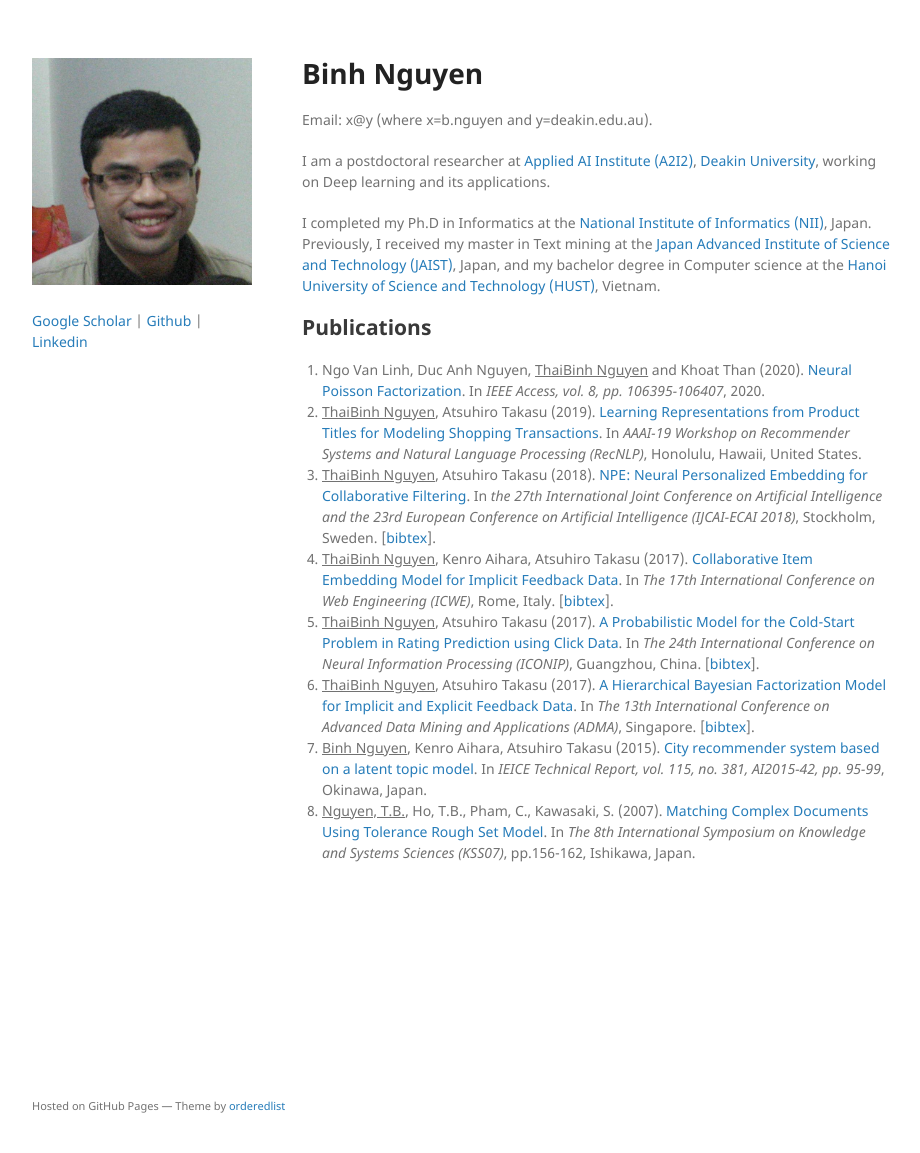
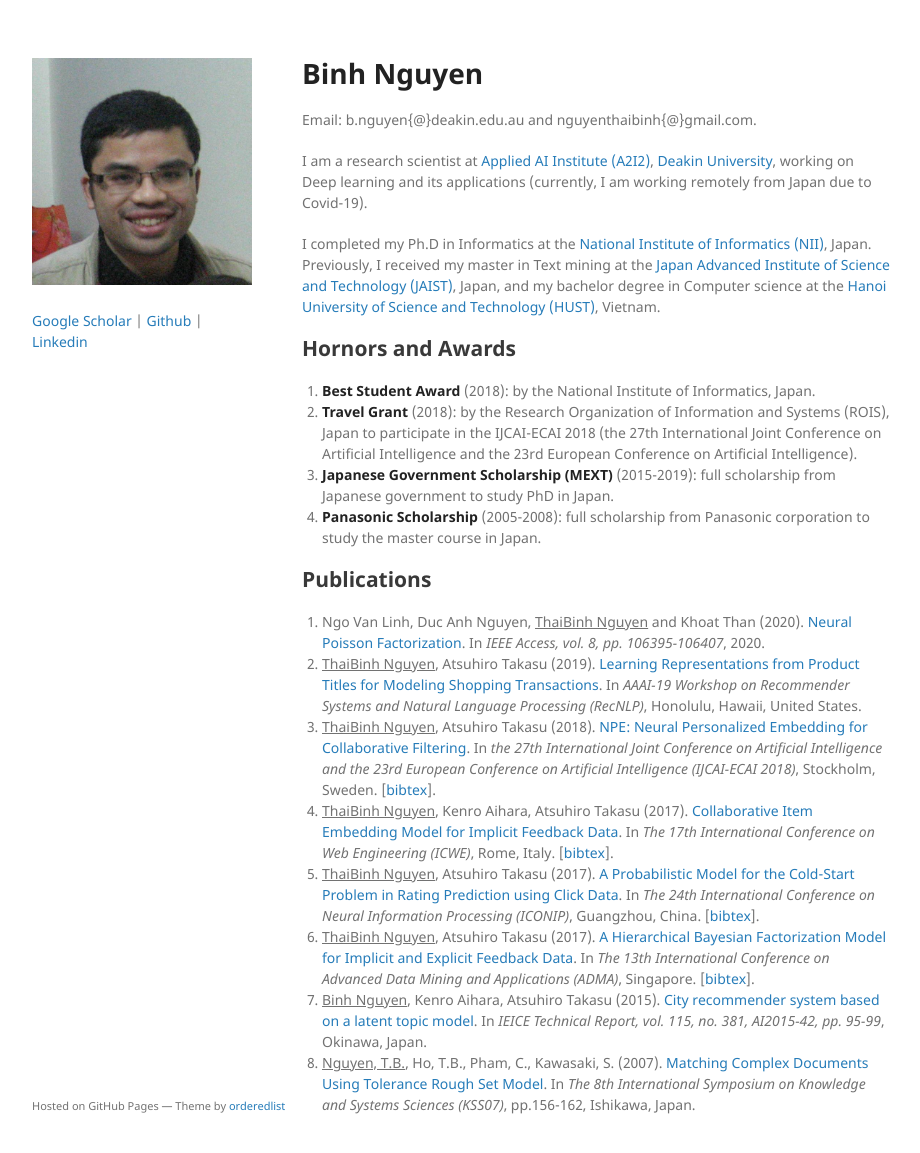
Before and after one commit to nguyenthaibinh/nguyenthaibinh.github.io, a Jekyll site: the page built from index.md, in a window 1280 px wide and 1185 px high. Shown: the top 1153 px of the window, without its empty margins (178-1098 px from the left). Built offline with Jekyll 4.4.1, drawn with Linux system fonts in a browser that asks for light colours; the repository's description, which GitHub fills in, is left out; our own code applies the rules of GitHub Pages for plain Markdown files.

Commit message:
Update index.md

```diff
--- a/index.md
+++ b/index.md
@@ -2,11 +2,17 @@
 layout: default
 ---
 # Binh Nguyen
-Email: x@y (where x=b.nguyen and y=deakin.edu.au).
+Email: b.nguyen{@}deakin.edu.au and nguyenthaibinh{@}gmail.com.
 
-I am a postdoctoral researcher at <a href="https://a2i2.deakin.edu.au">Applied AI Institute (A2I2)</a>, <a href="https://www.deakin.edu.au">Deakin University</a>, working on Deep learning and its applications.
+I am a research scientist at <a href="https://a2i2.deakin.edu.au">Applied AI Institute (A2I2)</a>, <a href="https://www.deakin.edu.au">Deakin University</a>, working on Deep learning and its applications (currently, I am working remotely from Japan due to Covid-19).
 
 I completed my Ph.D in Informatics at the <a href="http://www.nii.ac.jp/graduate/en/">National Institute of Informatics (NII)</a>, Japan. Previously, I received my master in Text mining at the <a href="https://www.jaist.ac.jp/english/">Japan Advanced Institute of Science and Technology (JAIST)</a>, Japan, and my bachelor degree in Computer science at the <a href="https://en.hust.edu.vn/home">Hanoi University of Science and Technology (HUST)</a>, Vietnam.
+
+## Hornors and Awards
+1. **Best Student Award** (2018): by the National Institute of Informatics, Japan.
+2. **Travel Grant** (2018): by the Research Organization of Information and Systems (ROIS), Japan to participate in the IJCAI-ECAI 2018 (the 27th International Joint Conference on Artificial Intelligence and the 23rd European Conference on Artificial Intelligence).
+3. **Japanese Government Scholarship (MEXT)** (2015-2019): full scholarship from Japanese government to study PhD in Japan.
+4. **Panasonic Scholarship** (2005-2008): full scholarship from Panasonic corporation to study the master course in Japan.
 
 ## Publications
 1. Ngo Van Linh, Duc Anh Nguyen, <u>ThaiBinh Nguyen</u> and Khoat Than (2020). <a href="https://ieeexplore.ieee.org/document/9091827" target="_blank">Neural Poisson Factorization</a>. In *IEEE Access, vol. 8, pp. 106395-106407*, 2020.
```
